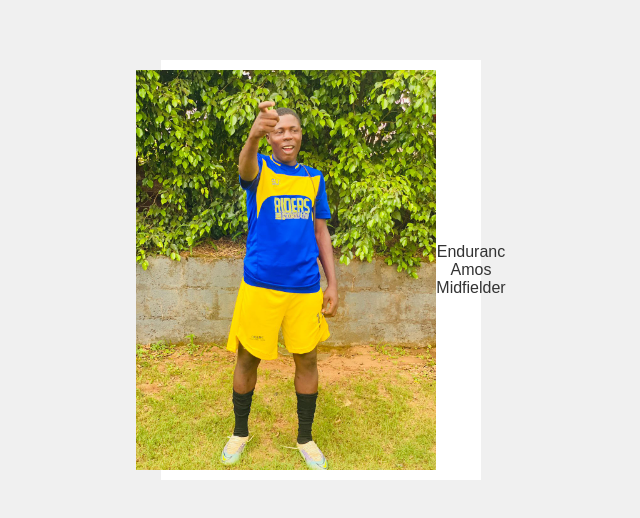
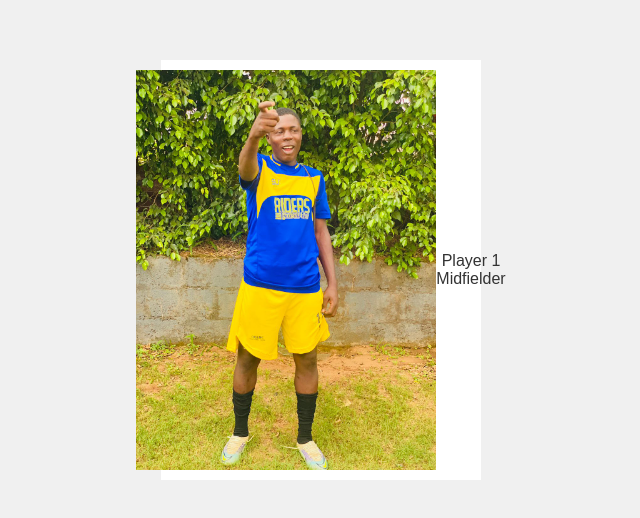
Before and after one commit to marshall294/friendly-match, a plain HTML site: page team-list.html in a window 1280 px wide. Shown: the part 140-658 px from the top of the page, without its empty margins (329-969 px from the left). Drawn offline with Linux system fonts and the light colour scheme.

Commit message:
Update team-list.html

```diff
--- a/team-list.html
+++ b/team-list.html
@@ -12,7 +12,7 @@
             <div class="front"><img src="front-image2.jpeg" alt="Player 1"></div>
             <div class="back">
                 <img src="back-image2.jpeg" alt="Player 1">
-                <p class="info">Enduranc Amos<br>Midfielder</p>
+                <p class="info">Player 1<br>Midfielder</p>
             </div>
         </div>
         <div class="player" id="player2">
```
